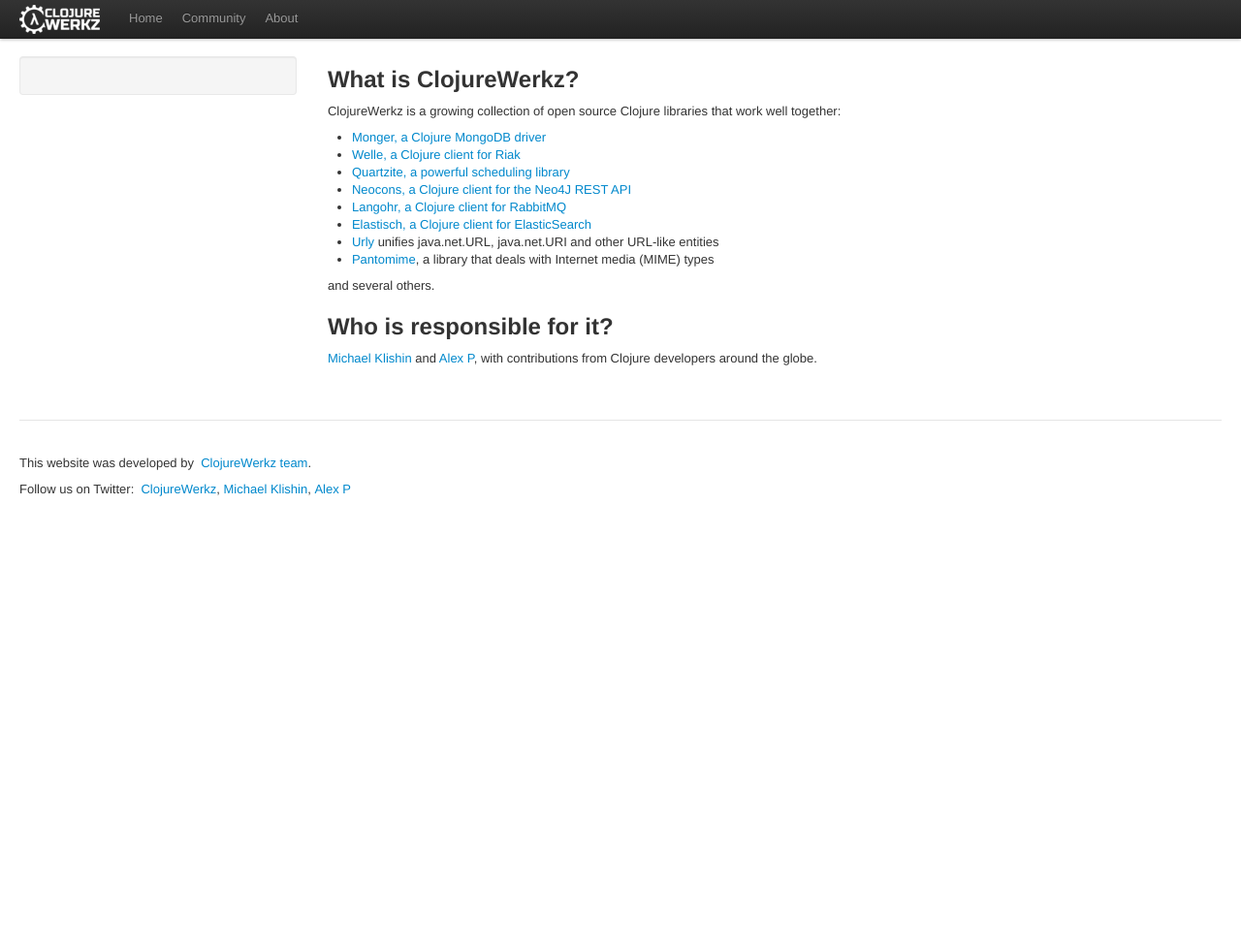
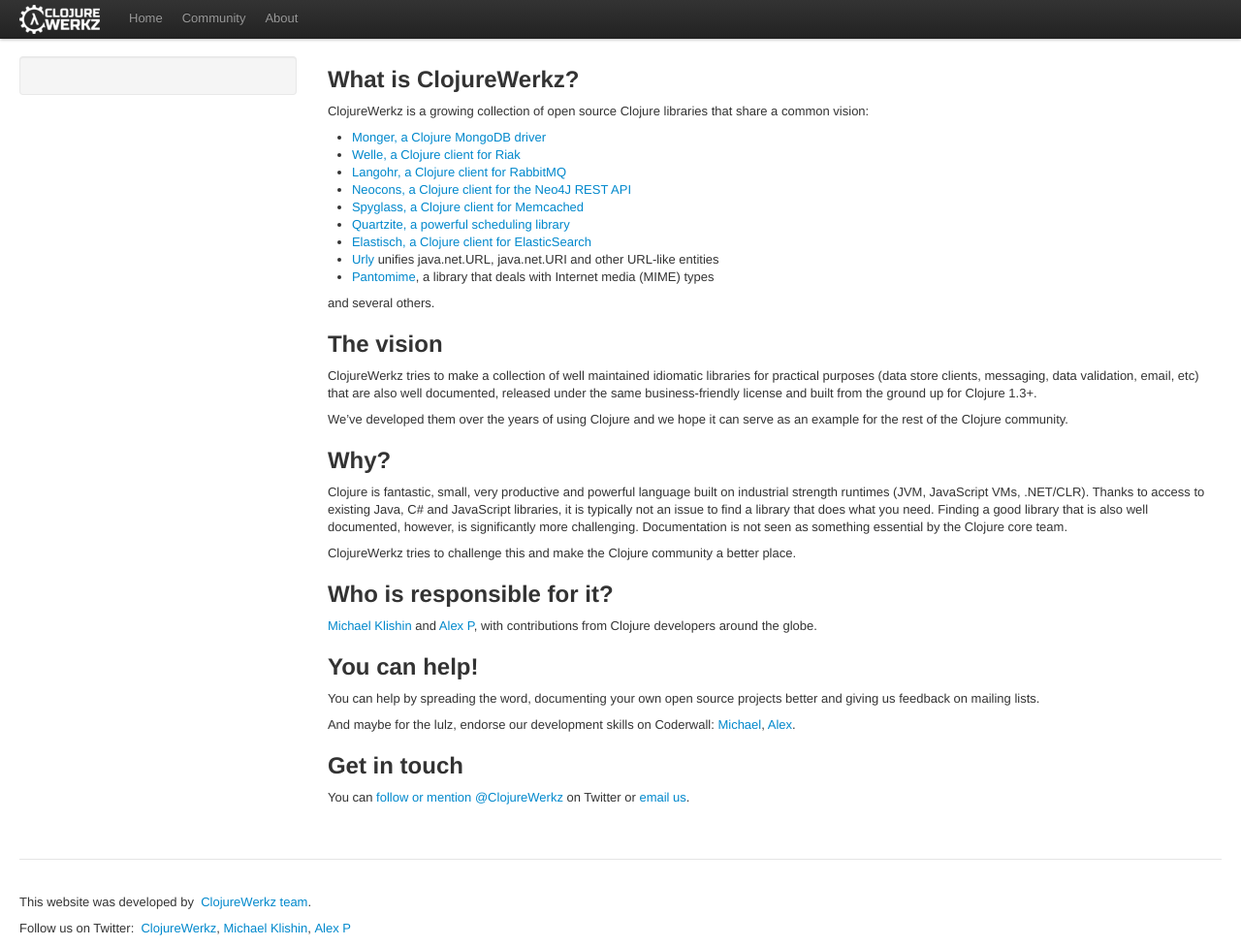
Before and after one commit to clojurewerkz/clojurewerkz.org, a Jekyll site: the page built from articles/about.md, in a window 1280 px wide. Shown: the whole page at 97% size. Built offline with Jekyll 4.4.1, drawn with Linux system fonts in a browser that asks for light colours; some web fonts are replaced; before the commit the page ends 900 px from its top, so only the background shows below that.

Commit message:
Link to the new Spyglass doc site, updates to the About page

```diff
--- a/articles/about.md
+++ b/articles/about.md
@@ -6,13 +6,14 @@
 
 ## What is ClojureWerkz?
 
-ClojureWerkz is a growing collection of open source Clojure libraries that work well together:
+ClojureWerkz is a growing collection of open source Clojure libraries that share a common vision:
 
-* [Monger, a Clojure MongoDB driver](https://github.com/michaelklishin/monger)
-* [Welle, a Clojure client for Riak](https://github.com/michaelklishin/welle)
+* [Monger, a Clojure MongoDB driver](http://clojuremongodb.info)
+* [Welle, a Clojure client for Riak](http://clojureriak.info)
+* [Langohr, a Clojure client for RabbitMQ](https://github.com/michaelklishin/langohr)
+* [Neocons, a Clojure client for the Neo4J REST API](http://clojureneo4j.info)
+* [Spyglass, a Clojure client for Memcached](http://clojurememcached.info)
 * [Quartzite, a powerful scheduling library](https://github.com/michaelklishin/quartzite)
-* [Neocons, a Clojure client for the Neo4J REST API](https://github.com/michaelklishin/neocons)
-* [Langohr, a Clojure client for RabbitMQ](https://github.com/michaelklishin/langohr)
 * [Elastisch, a Clojure client for ElasticSearch](https://github.com/clojurewerkz/elastisch)
 * [Urly](https://github.com/michaelklishin/urly) unifies java.net.URL, java.net.URI and other URL-like entities
 * [Pantomime](https://github.com/michaelklishin/pantomime), a library that deals with Internet media (MIME) types
@@ -20,7 +21,42 @@
 and several others.
 
 
+## The vision
+
+ClojureWerkz tries to make a collection of well maintained idiomatic libraries for practical purposes (data store clients,
+messaging, data validation, email, etc) that are also well documented, released under the same business-friendly license and
+built from the ground up for Clojure 1.3+.
+
+We've developed them over the years of using Clojure and we hope it can serve as an example for the rest of the Clojure
+community.
+
+
+## Why?
+
+Clojure is fantastic, small, very productive and powerful language built on industrial
+strength runtimes (JVM, JavaScript VMs, .NET/CLR). Thanks to access to existing Java, C# and JavaScript libraries,
+it is typically not an issue to find a library that does what you need. Finding a good library that is also well documented,
+however, is significantly more challenging. Documentation is not seen as something essential by the Clojure core team.
+
+ClojureWerkz tries to challenge this and make the Clojure community a better place.
+
+
+
 ## Who is responsible for it?
 
 [Michael Klishin](http://twitter.com/michaelklishin) and [Alex P](http://twitter.com/ifesdjeen), with contributions
 from Clojure developers around the globe.
+
+
+
+## You can help!
+
+You can help by spreading the word, documenting your own open source projects better and giving us feedback on mailing lists.
+
+And maybe for the lulz, endorse our development skills on Coderwall: [Michael](http://coderwall.com/michaelklishin), [Alex](http://coderwall.com/ifesdjeen).
+
+
+
+## Get in touch
+
+You can [follow or mention @ClojureWerkz](https://twitter.com/clojurewerkz) on Twitter or [email us](michael@defprotocol.org).
--- a/index.html
+++ b/index.html
@@ -1,5 +1,5 @@
 ---
-title: "Clojure libraries for MongoDB, Riak, RabbitMQ, Neo4J, ElasticSearch and more"
+title: "Clojure libraries for MongoDB, Riak, RabbitMQ, validations, Neo4J, ElasticSearch, Memcached, Kestrel and more"
 layout: default
 ---
 
@@ -76,8 +76,9 @@
 <div class='row-fluid'>
   <div class='span4'>
     <h2>Spyglass <small><a href="https://clojars.org/clojurewerkz/spyglass">on clojars</a></small></h2>
-    <p>A very fast <a href="https://github.com/clojurewerkz/spyglass">Clojure Memcached client</a> built on top of <a href="http://code.google.com/p/spymemcached/">SpyMemcached</a>.</p>
+    <p>A very fast <a href="https://github.com/clojurewerkz/spyglass">A very fast Clojure Memcached client</a> built on top of <a href="http://code.google.com/p/spymemcached/">SpyMemcached</a>.</p>
     <p>
+      <a class='btn' href='http://clojurememcached.info'>Documentation »</a>
       <a class='btn' href='https://github.com/clojurewerkz/spyglass'>On Github »</a>
       <a class='btn' href='https://groups.google.com/group/clojure-memcached'>Mailing List »</a>
     </p>
```
